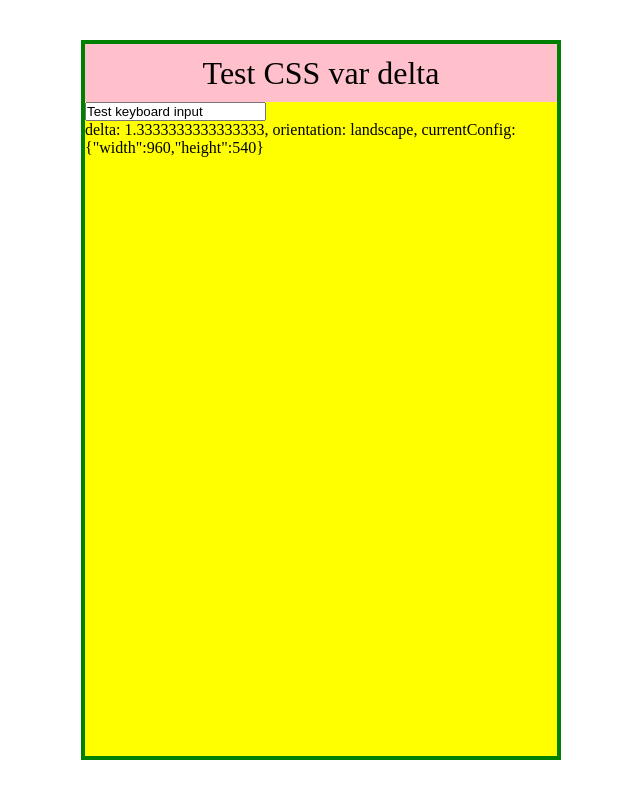
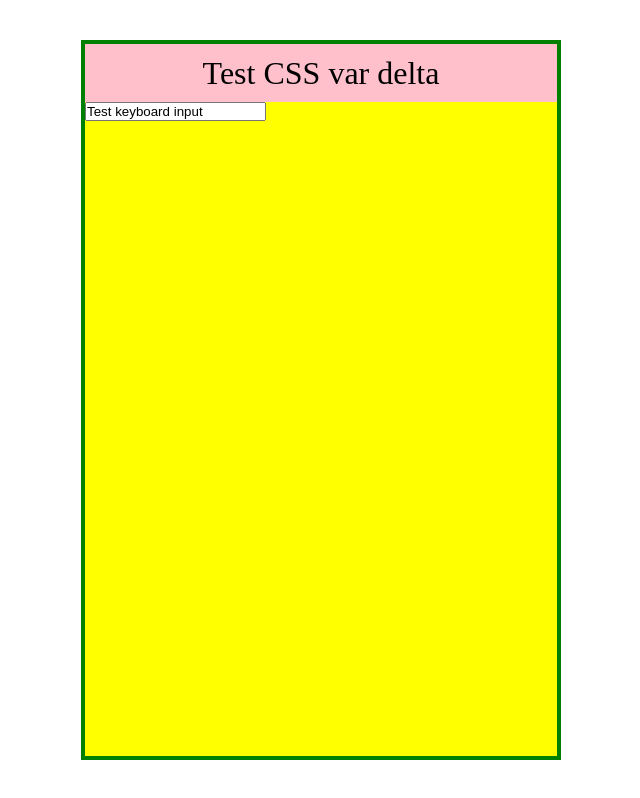
Before and after one commit to hikorniienko/css-var-delta, a website built with webpack: page index.html in a window 1280 px wide. Shown: the whole page, without its empty margins (319-959 px from the left). Built offline with nearby package versions, Linux system fonts and the light colour scheme.

Commit message:
Fix bugs and add debug mode

```diff
--- a/index.html
+++ b/index.html
@@ -35,7 +35,6 @@
     <div class="box">
       <div class="box__title">Test CSS var delta</div>
       <input value="Test keyboard input" />
-      <div class="result"></div>
     </div>
   </body>
 </html>
--- a/src/Config.ts
+++ b/src/Config.ts
@@ -11,6 +11,10 @@ export class Config {
   * @param config - Config screen sizes for delta calculation in format ['orientation@widthxheight'].
   * Where orientation is 'portrait' or 'landscape'.
   * Default value is ['portrait@360x540', 'landscape@960x540']
+  * @throws {Error} Config is not defined
+  * @throws {Error} Config item is not valid
+  * @throws {Error} Config for orientation not found
+  * @throws {Error} window is not defined
   */
   constructor (config: string[] = ['portrait@360x540', 'landscape@960x540']) {
     // Verify the existence of the window object
--- a/src/index.ts
+++ b/src/index.ts
@@ -7,45 +7,55 @@ import { Config } from './Config'
  */
 export default class CssVarDelta extends Config {
   /**
+   * Debug mode, display delta, orientation, and current config in the console
+   */
+  debug: boolean
+
+  /**
    * Constructor
    * @param config - Config screen sizes for delta calculation in format ['orientation@widthxheight'].
    * Where orientation is 'portrait' or 'landscape'.
    * Default value is ['portrait@360x540', 'landscape@960x540']
+   * @param debug - Debug mode, display delta, orientation, and current config in the console
+   * @throws {Error} Config is not defined
+   * @throws {Error} Config item is not valid
+   * @throws {Error} Config for orientation not found
+   * @throws {Error} window is not defined
    */
-  constructor (config: string[]) {
+  constructor (config: string[], debug = false) {
     super(config)
+    this.debug = debug
 
     // Create a resize event listener and calculate the delta
     window.addEventListener('resize', this._onResize)
     this._onResize()
   }
 
-  /**
-   * Resize event listener
-   * @description Calculate the delta and set it as a CSS variable
-   * @private
-   * @readonly
-   */
+  // Resize event listener
   private readonly _onResize = (): void => {
     const width = window.innerWidth
     const height = window.innerHeight
     const orientation = width > height ? 'landscape' : 'portrait'
     const orientationConfig = this.config[orientation]
+
+    // Filter the config by width
     const orientationConfigFilter = orientationConfig.filter((item) => item.width <= width)
+
+    // Find the current config
     const currentConfig = orientationConfigFilter.length === 0
       ? orientationConfig[0]
       : orientationConfigFilter[orientationConfigFilter.length - 1]
 
+    // Calculate the delta
     const delta = Math.min(width / currentConfig.width, height / currentConfig.height)
 
+    // Set the delta as a CSS variable
     document.documentElement.style.setProperty('--delta', delta.toString())
-    const result = document.querySelector('.result')
-    if (result !== null) {
-      result.innerHTML = `delta: ${delta}, orientation: ${orientation}, currentConfig: ${JSON.stringify(currentConfig)}`
+
+    // Display debug information in the console
+    if (this.debug) {
+      console.log('%c CssVarDelta: Debug ', 'color: green; font-weight: bold', { delta, orientation, currentConfig })
     }
-
-    // TODO: Fix open keyboard on mobile
-    // TODO: Fix change orientation on mobile
   }
 
   /**
@@ -58,6 +68,6 @@ export default class CssVarDelta extends Config {
   }
 }
 
-const cssVarDelta = new CssVarDelta(['portrait@360x540', 'landscape@960x540', 'portrait@500x540'])
+const cssVarDelta = new CssVarDelta(['portrait@360x540', 'landscape@960x540', 'portrait@500x540'], true)
 console.log(cssVarDelta)
 // cssVarDelta.destroy()
```
